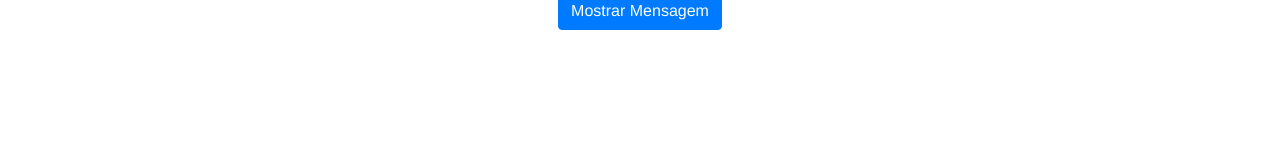
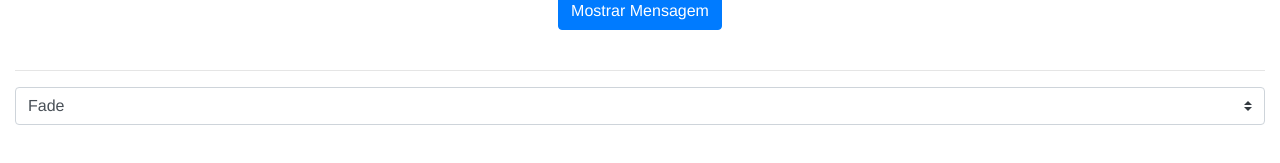
Before and after one commit to robertov8/cursovuejs2modulo1, a Vue app in the folder animacoes-exercicios/: page / in a window 1280 px wide. Shown: the part 149-312 px from the top of the page. Built offline with nearby package versions, Linux system fonts and the light colour scheme.

Commit message:
214. Usando Nomes e Atributos Dinâmicos

```diff
--- a/animacoes-exercicios/src/App.vue
+++ b/animacoes-exercicios/src/App.vue
@@ -6,7 +6,7 @@
 
         <b-button variant="primary" class="mb-4" @click="exibir = !exibir">Mostrar Mensagem</b-button>
 
-        <transition name="fade" appear>
+        <!--<transition name="fade" appear>
             <b-alert variant="info" show v-if="exibir">{{ msg }}</b-alert>
         </transition>
 
@@ -15,6 +15,19 @@
         </transition>
 
         <transition enter-active-class="animated bounce" leave-active-class="animated shake">
+            <b-alert variant="info" show v-show="exibir">{{ msg }}</b-alert>
+        </transition>-->
+
+        <hr>
+
+        <b-select v-model="tipoAnimacao" class="mb-4">
+            <option value="fade">Fade</option>
+            <option value="slide">Slide</option>
+        </b-select>
+
+        <br>
+
+        <transition :name="tipoAnimacao">
             <b-alert variant="info" show v-show="exibir">{{ msg }}</b-alert>
         </transition>
     </div>
@@ -25,7 +38,8 @@
         data() {
             return {
                 msg: 'Uma mensagem de informação para o usuário!',
-                exibir: false
+                exibir: false,
+                tipoAnimacao: 'fade'
             };
         }
     }
```
